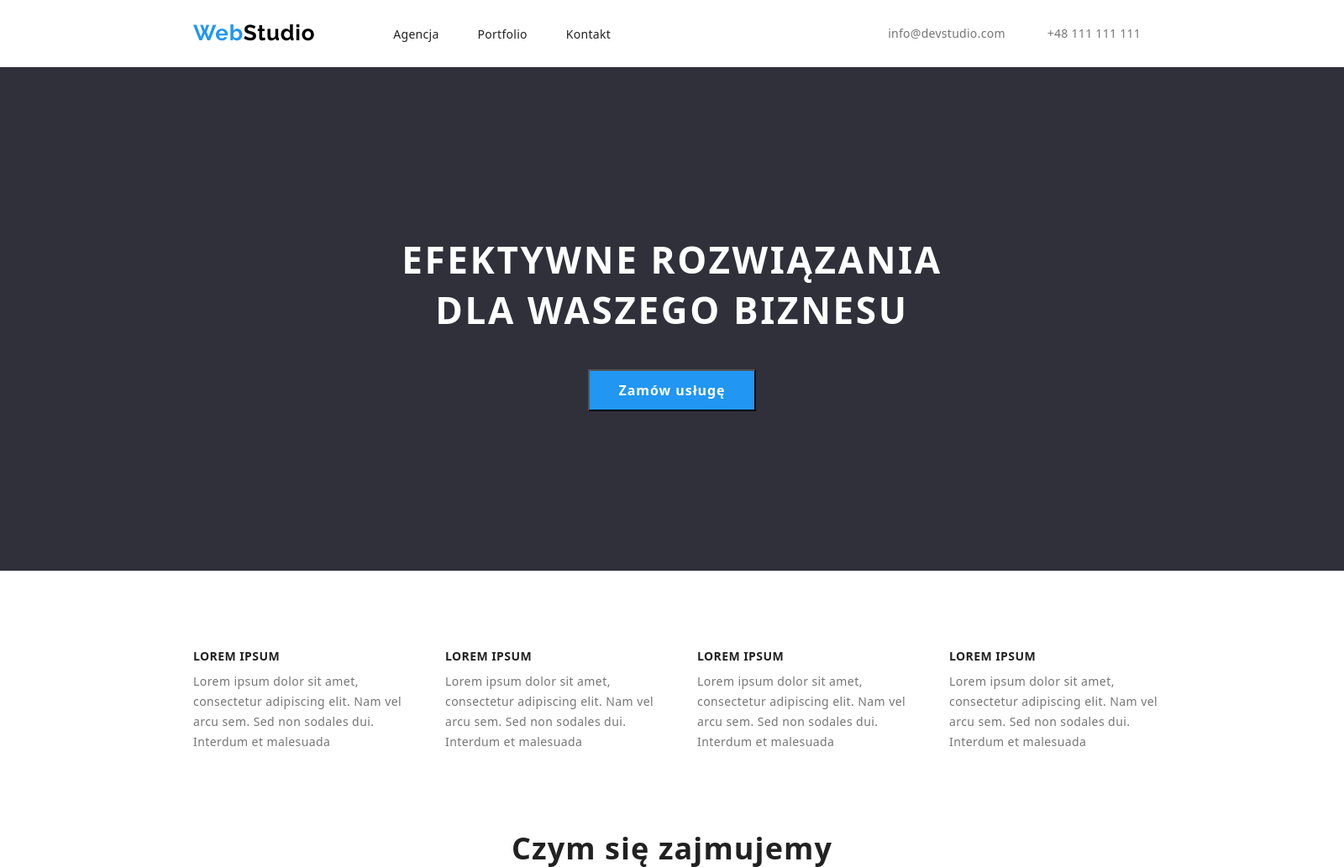
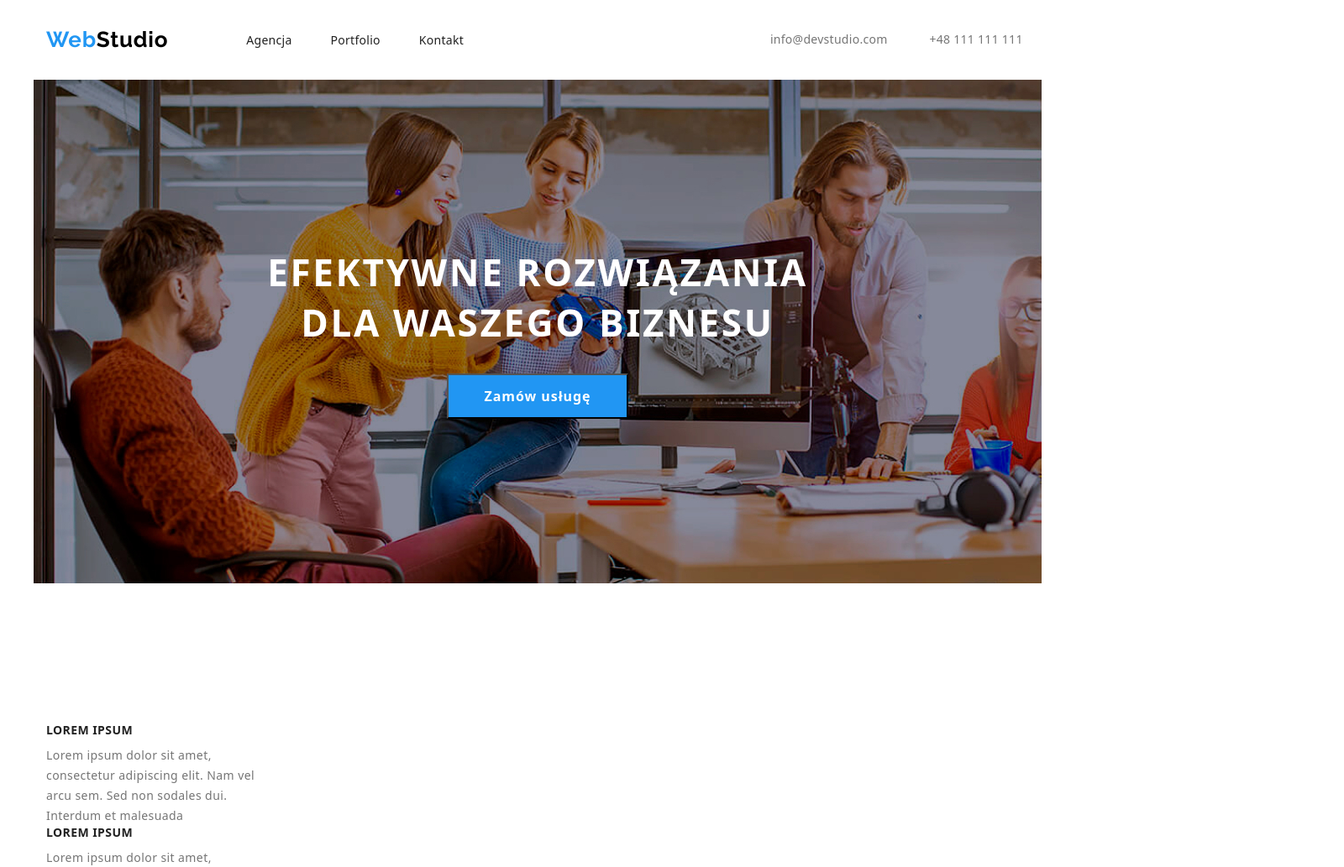
Before and after one commit to KasiaHajduk/goit-markup-hw-04, a plain HTML site: page index.html in a window 1280 px wide. Shown: the top 1033 px of the page at 84% size, 1600 px wide, since content can reach past the window. Drawn offline with nearby package versions, Linux system fonts and the light colour scheme.

Commit message:
1907-2038

```diff
--- a/css/styles.css
+++ b/css/styles.css
@@ -43,49 +43,27 @@ img {
 }
 
 .container {
-  width: 1600px;
+  width: 1200px;
   padding: 0 15px;
   margin: 0 auto;
   align-items: center;
 }
 
+.section{
+  padding-top: 94px;
+  padding-bottom: 94px;
+}
+
 .header .container {
   display: flex;
 }
-.section {
+/* .section {
   width: 1200px;
   padding-top: 130px;
   padding-bottom: 130px;
   padding-left: 250px;
   padding-right: 250px;
-}
-
-.navigation {
-  display: flex;
-  align-items: center;
-}
-.navigation-list {
-  display: flex;
-}
-
-.header .navigation-logo {
-  padding-top: 24px;
-  padding-left: 215px;
-  padding-right: 93px;
-  padding-bottom: 25px;
-}
-
-.navigation-item:not(:last-child) {
-  margin-right: 46px;
-}
-
-.header__email {
-  margin-left: auto;
-  margin-right: 50px;
-}
-.header__phone-number {
-  margin-right: 227px;
-}
+} */
 /****COMPONENTS*******/
 .modal-btn {
   font-weight: 700;
@@ -94,13 +72,39 @@ img {
   letter-spacing: 0.06em;
   color: #ffffff;
   background-color: #2196f3;
-  width: 200px;
-  height: 50px;
+  padding: 10px 42px;
  }
 
 /**** END COMPONENTS****/
 
 /*****HEADER*****/
+.header .container{
+  display: flex;
+  padding-top: 32px;
+  padding-bottom: 32px;
+  align-items: center;
+}
+.navigation {
+  display: flex;
+  align-items: center;
+}
+
+.navigation-list {
+  display: flex;
+}
+
+.navigation-logo{
+  margin-right: 93px;
+}
+
+.navigation-item:not(:last-child) {
+  margin-right: 46px;
+}
+
+.navigation-item:last-child {
+  margin-right: auto;
+}
+
 .navigation-logo,
 .navigation-logo-footer {
   font-family: Raleway;
@@ -109,12 +113,13 @@ img {
   line-height: 1.192;
   letter-spacing: 0.03em;
   color: #2196f3;
+  margin-right: 93px;
 }
 
 .navigation__link {
   font-weight: 500;
   font-size: 14px;
-  line-height: 16px;
+  line-height: 1.142;
   letter-spacing: 0.02em;
   color: #212121;
 }
@@ -123,9 +128,10 @@ img {
 .header__email {
   font-weight: 500;
   font-size: 14px;
-  line-height: 16px;
+  line-height: 1.172;
   letter-spacing: 0.02em;
   color: #757575;
+  margin-left: 10px;
 }
 
 .navigation__link:hover,
@@ -139,19 +145,54 @@ img {
 .footer__email:hover,
 .footer__email:focus,
 .footer__phone-number:hover,
-.footer__phone-number:focus,
+.footer__phone-number:focus
 {
   color: var(--main-color);
+  stroke: var(--main-color);
+  stroke-width: 2px;
+}
+.header__email{
+  margin-left: 345px;
+}
+.header__phone-number{
+  margin-left: 30px;
+}
+.envelope,
+.telephone{
+  width: 16px;
+  height: 12px;
+  /* margin-right: 10px; */
+}
+.envelope:hover,
+.envelope:focus,
+.telephone:hover,
+.telephone:focus{
+  stroke: var(--main-color);
+  stroke-width: 2px;
 }
 
 /*****END HEADER*****/
 
-/*****MAIN*****/
-.one {
+/*****HERO*****/
+.hero .container{
+  display: flex;
+  flex-direction: column;
   height: 600px;
   background-color: #2f303a;
-  flex-direction: column;
-  display: flex;
+  align-items: center;
+  flex-grow: 1;
+  background-image: url("../images/hego-bg.jpg");
+  background-size: cover;
+  background-repeat: no-repeat;
+  background-color: rgba(47, 48, 58, 0.4);
+  /* background-color: #2F303A66; */
+
+}
+.hero .modal-btn{
+  align-items: center;
+  margin-bottom: 200px;
+
+
 }
 .main-header {
   font-size: 44px;
@@ -160,10 +201,9 @@ img {
   letter-spacing: 0.06em;
   color: #ffffff;
   padding-top: 200px;
-  padding-left: 452px;
-  padding-right: 452px;
-  padding-bottom: 40px;
+  padding-bottom: 30px;
   text-align: center;
+  width: 696px;
 }
 
 .secondary-header,
@@ -185,17 +225,24 @@ img {
 }
 
 /*****lorem *****/
-
-.lorem__list {
+/* .lorem .container{
+  display: flex;
+} */
+/* .lorem__item {
   display: flex;
   justify-content: space-between;
-  padding-left: 215px;
-  padding-right: 215px;
-}
-.lorem__item {
-  padding-top: 94px;
-  padding-bottom: 94px;
-}
+  /* flex-direction: column;
+} */
+/* .lorem .container{
+  display: flex;
+} */
+/* .lorem_list{
+  display: flex;
+  justify-content: space-between;
+
+} */
+
+
 .lorem__item:not(:last-child) {
   margin-right: 30px;
 }
@@ -208,6 +255,17 @@ img {
   color: #757575;
   width: 270px;
 }
+
+.radar{
+  width: 65.32px;
+  height: 70px;
+}
+
+/* .lorem__card{
+  display: flex;
+
+} */
+
 /******** END LOREM   ******/
 
 /***** GALERY  ****/
--- a/index.html
+++ b/index.html
@@ -26,40 +26,53 @@
       <div class="container">
         <nav class="navigation">
           <a class="navigation-logo link" href="index.html"
-            >Web<span style="color: black">Studio</span></a
-          >
+            >Web<span style="color: black">Studio</span></a>
           <ul class="navigation-list list">
             <li class="navigation-item">
               <a class="navigation__link link" href="index.html">Agencja</a>
             </li>
             <li class="navigation-item">
-              <a class="navigation__link link" href="portfolio.html"
-                >Portfolio</a
-              >
+              <a class="navigation__link link" href="portfolio.html">Portfolio</a>
             </li>
             <li class="navigation-item">
               <a class="navigation__link link" href="#">Kontakt</a>
             </li>
           </ul>
         </nav>
-        <a class="header__email link" href="mailto:info@devstudio.com"
-          >info@devstudio.com</a
-        >
-        <a class="header__phone-number link" href="tel:+48111111111"
-          >+48 111 111 111</a
-        >
+        <a class="header__email link" href="mailto:info@devstudio.com">
+          <svg class="envelope">
+            <use href="images/symbol-defs.svg#icon-envelope"></use>
+          </svg>
+          info@devstudio.com
+        </a>
+        <a class="header__phone-number link" href="tel:+48111111111">
+          <svg class="envelope">
+            <use href="images/symbol-defs.svg#icon-telephone"></use>
+          </svg>
+          +48 111 111 111
+        </a>
       </div>
     </header>
     <main>
-      <section class="one container">
-        <h1 class="main-header">EFEKTYWNE ROZWIĄZANIA DLA WASZEGO BIZNESU</h1>
-        <button class="modal-btn" type="button">Zamów usługę</button>
+
+      <!---HERO-->
+      <section class="hero">
+        <div class="container">
+          <h1 class="main-header">EFEKTYWNE ROZWIĄZANIA DLA WASZEGO BIZNESU</h1>
+          <button class="modal-btn" type="button">Zamów usługę</button>
+        </div>
       </section>
-      <section class="lorem">
+
+
+      <!--LOREM-->
+      <section class="lorem section">
         <div class="container">
           <ul class="lorem__list list">
             <li class="lorem__item">
               <div class="lorem__card">
+                <svg class="radar">
+                  <use href="images/symbol-defs.svg#icon-radar"></use>
+                </svg>
                 <h3 class="third-header">LOREM IPSUM</h3>
                 <p class="descryption">
                   Lorem ipsum dolor sit amet, consectetur adipiscing elit. Nam
```
Also changed, not shown: images/symbol-defsold.svg.
